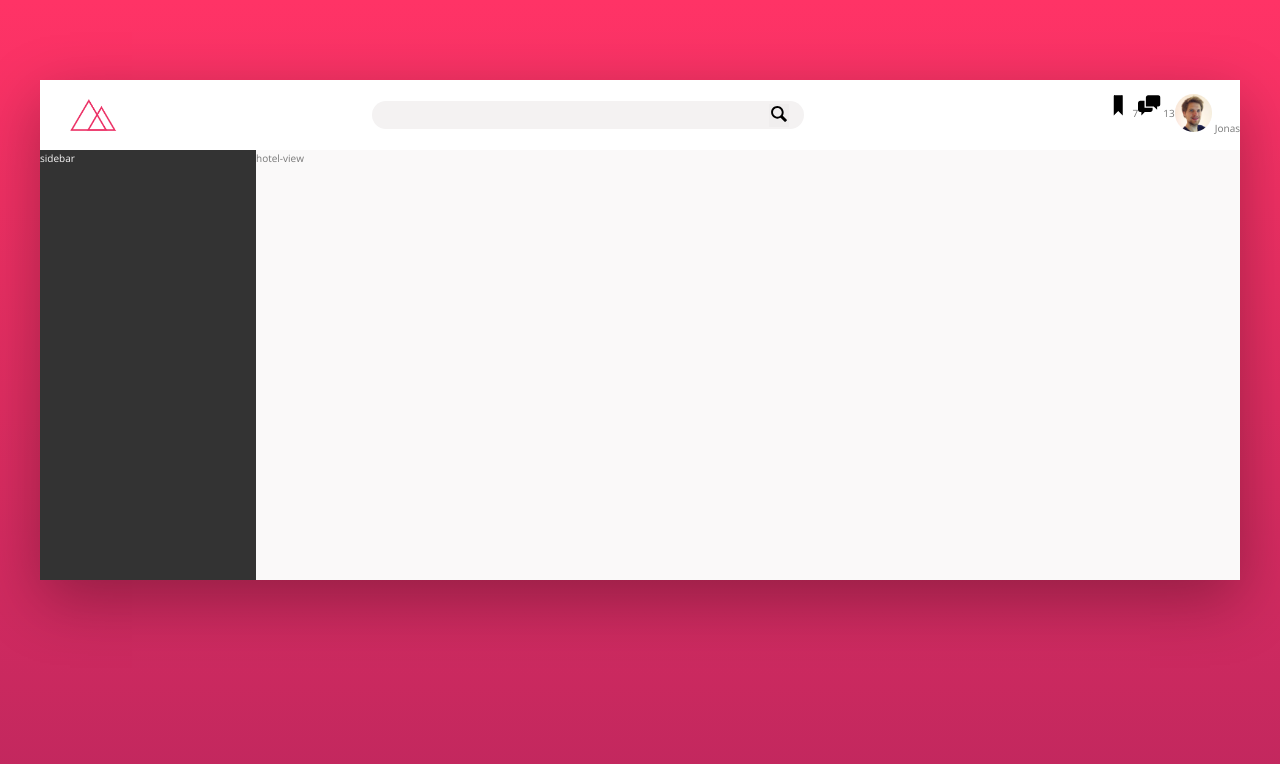
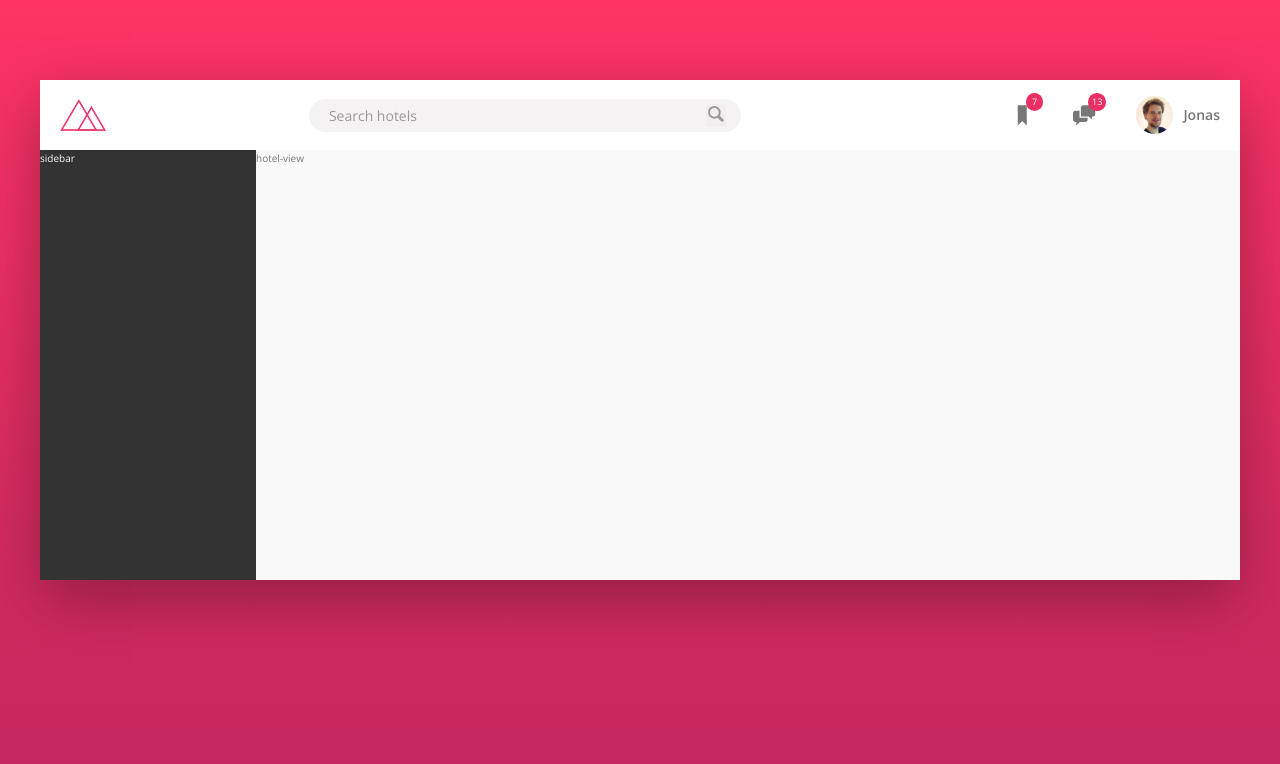
Before and after one commit to qroux/advanced-css-course, a website: page chapter2/starter/index.html in a window 1280 px wide. Drawn offline with nearby package versions, Linux system fonts and the light colour scheme.

Commit message:
header done

```diff
--- a/chapter2/starter/index.html
+++ b/chapter2/starter/index.html
@@ -17,14 +17,20 @@
     <div class="container">
       <header class="header">
         <img src="img/logo.png" alt="trillo logo" class="logo" />
+
         <form action="#" class="search">
-          <input type="text" class="search__input" />
+          <input
+            type="text"
+            class="search__input"
+            placeholder="Search hotels"
+          />
           <button class="search__button">
             <svg class="search__icon">
               <use xlink:href="img/sprite.svg#icon-magnifying-glass"></use>
             </svg>
           </button>
         </form>
+
         <nav class="user-nav">
           <div class="user-nav__icon-box">
             <svg class="user-nav__icon">
@@ -41,7 +47,7 @@
           <div class="user-nav__user">
             <img
               src="img/user.jpg"
-              alt="trillo user photo"
+              alt="User photo"
               class="user-nav__user-photo"
             />
             <span class="user-nav__user-name">Jonas</span>
--- a/chapter2/starter/sass/_components.scss
+++ b/chapter2/starter/sass/_components.scss
@@ -2,7 +2,7 @@
 // LOGO
 .logo {
   height: 3.25rem;
-  margin-left: 3rem;
+  margin-left: 2rem;
 }
 
 ///////////////////////////////////////////////////////
@@ -30,7 +30,13 @@
       border: 1px solid var(--grey-light-4);
       background-color: var(--grey-light-3);
     }
+
+    &::-webkit-input-placeholder {
+      font-weight: 100;
+      color: var(--grey-dark-3);
+    }
   }
+
   &__button {
     border: none;
     background-color: var(--grey-light-3);
@@ -39,9 +45,16 @@
       outline: none;
     }
   }
+
   &__icon {
     height: 2rem;
     width: 2rem;
+    fill: var(--grey-dark-3);
+    transition: 0.5s;
+  }
+
+  &__input:focus + &__button > &__icon {
+    fill: var(--grey-dark-1);
   }
 }
 
@@ -49,21 +62,64 @@
 // USER NAVIGATION
 .user-nav {
   display: flex;
+  align-self: stretch;
+  align-items: center;
+
+  & > * {
+    padding: 0 2rem;
+    cursor: pointer;
+
+    &:hover {
+      background-color: var(--grey-light-3);
+    }
+  }
 
   &__icon-box {
+    display: flex;
+    align-items: center;
+    position: relative;
+    height: 100%;
   }
+
   &__icon {
     height: 2.25rem;
     width: 2.25rem;
+    fill: var(--grey-dark-2);
   }
+
+  &__icon-box:hover > &__icon {
+    fill: var(--grey-dark-1);
+  }
+
   &__notification {
+    position: absolute;
+    top: 1.3rem;
+    right: 1rem;
+    display: flex;
+    justify-content: center;
+    align-items: center;
+    font-size: 0.9rem;
+    height: 1.75rem;
+    width: 1.75rem;
+    border-radius: 50%;
+    background-color: var(--primary);
+    color: white;
   }
+
   &__user {
+    display: flex;
+    align-items: center;
+    height: 100%;
   }
   &__user-photo {
     height: 3.75rem;
     border-radius: 100%;
+    margin-right: 1rem;
   }
   &__user-name {
+    font-weight: 600;
+  }
+  &__user:hover {
+    color: var(--grey-dark-1);
   }
 }
--- a/chapter2/starter/sass/_layout.scss
+++ b/chapter2/starter/sass/_layout.scss
@@ -28,6 +28,7 @@
 }
 
 .header {
+  font-size: 1.4rem;
   height: 7rem;
   background-color: white;
   display: flex;
```
Also changed, not shown: chapter2/starter/css/style.css.
